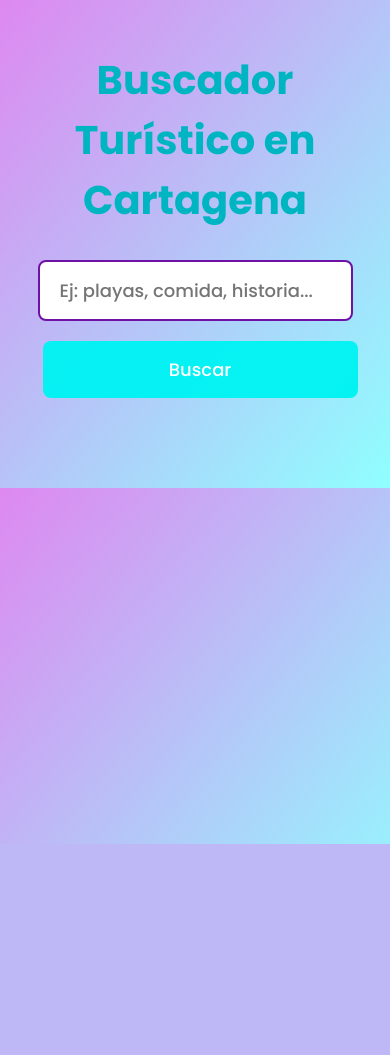
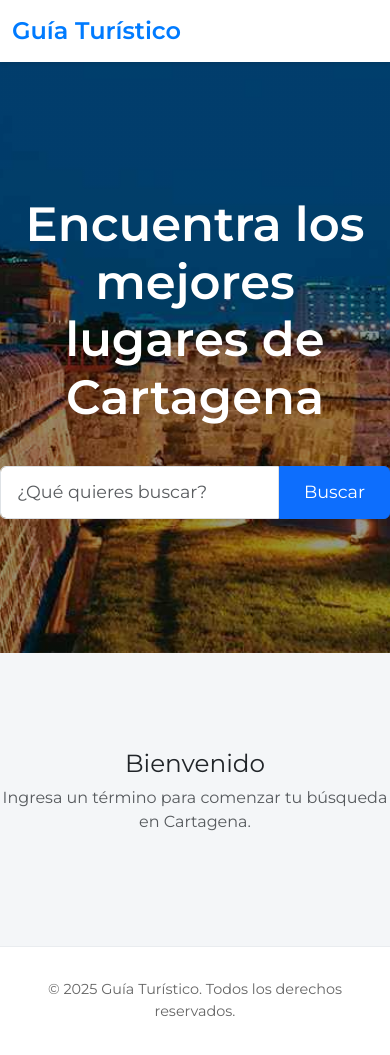
Before and after one commit to kalethabh/GuiaTuristico, a Flask app: page / in a window 390 px wide. Before the commit the page ends 844 px from the top, so only its background shows below. Run offline with Flask 3, Linux system fonts and the light colour scheme; parts of the project's set-up code (start-up, migrations or seed data) failed here and were passed over.

Commit message:
Cambios diseño

```diff
--- a/con imagenes/app.py
+++ b/con imagenes/app.py
@@ -1,90 +1,112 @@
-from flask import Flask, render_template, request
+import os
+from pathlib import Path
+
+from flask import Flask, render_template, request, url_for
 from sentence_transformers import SentenceTransformer, util, InputExample, losses
 from torch.utils.data import DataLoader
+import pandas as pd
 import numpy as np
-import pandas as pd
-import os
 
 app = Flask(__name__)
 
-# Cargar modelo
+# 1) Directorio base del script
+BASE_DIR = Path(__file__).resolve().parent
 
-if not os.path.exists("./cartagena_finetuned_moderno"):
-    print("Entrenando modelo desde cero...")
+# 2) Rutas a recursos
+EXCEL_PATH   = BASE_DIR / "datos.xlsx"
+INDICES_PATH = BASE_DIR / "indices.txt"
+MODEL_DIR    = BASE_DIR / "cartagena_finetuned_moderno"
+
+# Subcarpeta DENTRO de `static/` donde están las imágenes
+STATIC_IMGS_SUBFOLDER = "imagenes"
+
+# 3) Carga/entrena el modelo
+if not MODEL_DIR.exists():
+    print("🔧 Entrenando modelo desde cero...")
     model = SentenceTransformer('msmarco-distilbert-base-tas-b')
-    df = pd.read_excel("datos.xlsx", engine="openpyxl")
 
-# Convertir cada fila en un InputExample
-    train_examples = [
-    InputExample(texts=[row['x'], row['y']])
-    for _, row in df.iterrows()
-
+    df = pd.read_excel(EXCEL_PATH, engine="openpyxl")
+    ejemplos = [
+        InputExample(texts=[row['x'], row['y']])
+        for _, row in df.iterrows()
     ]
-
-
-    train_dataloader = DataLoader(train_examples, shuffle=True, batch_size=4)
-    train_loss = losses.MultipleNegativesRankingLoss(model)
+    loader = DataLoader(ejemplos, shuffle=True, batch_size=4)
+    loss_fn = losses.MultipleNegativesRankingLoss(model)
     model.fit(
-        train_objectives=[(train_dataloader, train_loss)],
+        train_objectives=[(loader, loss_fn)],
         epochs=3,
         warmup_steps=10,
         show_progress_bar=True
     )
-    model.save("./cartagena_finetuned_moderno", safe_serialization=False)
+    model.save(str(MODEL_DIR), safe_serialization=False)
 else:
-    print("Modelo ya entrenado. Cargando desde disco...")
+    print("✅ Modelo ya entrenado. Cargando desde disco...")
+    model = SentenceTransformer(str(MODEL_DIR))
 
-modelr = SentenceTransformer("./cartagena_finetuned_moderno")
-
-# Leer documentos
-with open("indices.txt", "r", encoding="utf-8") as f:
+# 4) Lee documentos
+with open(INDICES_PATH, "r", encoding="utf-8") as f:
     documents = [line.strip() for line in f if line.strip()]
 
-# Lista de imágenes correspondientes (mismo orden que documentos)
+# 5) Lista de nombres de archivos (en el mismo orden que `documents`)
 imagenes = [
-    "imagenes/ciudad_amurallada.jpg",
-    "imagenes/cafe_del_mar.jpg",
-    "imagenes/bocagrande.jpg",
-    "imagenes/castillo_san_felipe.jpg",
-    "imagenes/la_cevicheria.jpg",
-    "imagenes/islas_rosario.jpg",
-    "imagenes/chiva_rumbera.jpg",
-    "imagenes/getsemani.jpg",
-    "imagenes/mercado_basurto.jpg",
-    "imagenes/la_popa.jpg",
-    "imagenes/aereo.jpg",
-    "imagenes/transca.jpg",
-    "imagenes/paseobahia.jpg",
-    "imagenes/utb.jpg",
-    "imagenes/udc.jpg",
-    "imagenes/serrezuela.jpg",
-    "imagenes/plazaboca.jpg",
-    "imagenes/museo.jpg",
-    "imagenes/manzana.jpg",
-    "imagenes/terminal.jpg"]
-# Calcular embeddings al inicio
-doc_embeddings = modelr.encode(documents, convert_to_tensor=True)
+    "ciudad_amurallada.jpg",
+    "cafe_del_mar.jpg",
+    "bocagrande.jpg",
+    "castillo_san_felipe.jpg",
+    "la_cevicheria.jpg",
+    "islas_rosario.jpg",
+    "chiva_rumbera.jpg",
+    "getsemani.jpg",
+    "mercado_basurto.jpg",
+    "la_popa.jpg",
+    "aereo.jpg",
+    "transca.jpg",
+    "paseobahia.jpg",
+    "utb.jpg",
+    "udc.jpg",
+    "serrezuela.jpg",
+    "plazaboca.jpg",
+    "museo.jpg",
+    "manzana.jpg",
+    "terminal.jpg"
+]
+
+# 6) Precompute embeddings de los documentos
+doc_embeddings = model.encode(documents, convert_to_tensor=True)
 
 @app.route("/", methods=["GET", "POST"])
 def index():
     resultados = []
+
     if request.method == "POST":
-        query = request.form.get("query")
+        query = request.form.get("query", "").strip()
         if query:
-            query_embedding = modelr.encode(query, convert_to_tensor=True)
-            scores = util.pytorch_cos_sim(query_embedding, doc_embeddings)[0]
+            # Embedding de la consulta
+            q_emb = model.encode(query, convert_to_tensor=True)
+            scores = util.pytorch_cos_sim(q_emb, doc_embeddings)[0]
             top_k = 3
-            top_indices = np.argsort(-scores.cpu().numpy())[:top_k]
+            top_idxs = np.argsort(-scores.cpu().numpy())[:top_k]
 
-            resultados = [
-                {
+            # Verifica existencia en disco (debug)
+            for idx in top_idxs:
+                nombre = imagenes[idx]
+                path = BASE_DIR / "static" / STATIC_IMGS_SUBFOLDER / nombre
+                if not path.exists():
+                    print(f"⚠️ No existe en disco: {path}")
+
+            # Construye resultados con URL a static
+            for i in top_idxs:
+                resultados.append({
                     "texto": documents[i],
-                    "imagen": imagenes[i],
+                    "imagen_url": url_for(
+                        'static',
+                        filename=f"{STATIC_IMGS_SUBFOLDER}/{imagenes[i]}"
+                    ),
                     "score": f"{scores[i]:.4f}"
-                }
-                for i in top_indices
-            ]
+                })
+
     return render_template("index.html", resultados=resultados)
 
+
 if __name__ == "__main__":
-    app.run(debug=True)
+    app.run(debug=True, host="0.0.0.0", port=5000)
--- a/con imagenes/templates/index.html
+++ b/con imagenes/templates/index.html
@@ -2,130 +2,134 @@
 <html lang="es">
 <head>
   <meta charset="UTF-8">
-    <title>ChaTurismo Cartagena</title>
-    <link href="https://fonts.googleapis.com/css2?family=Poppins:wght@300;500;700&display=swap" rel="stylesheet">
+  <meta name="viewport" content="width=device-width, initial-scale=1, shrink-to-fit=no">
+  <title>Guía Turístico - Buscador</title>
+  <!-- Google Fonts -->
+  <link href="https://fonts.googleapis.com/css2?family=Montserrat:wght@400;600&display=swap" rel="stylesheet">
+  <!-- Bootstrap CSS -->
+  <link href="https://cdn.jsdelivr.net/npm/bootstrap@5.3.0/dist/css/bootstrap.min.css" rel="stylesheet">
   <style>
-        * {
+    body {
+      font-family: 'Montserrat', sans-serif;
+      background: #f4f6f8;
       margin: 0;
       padding: 0;
-            box-sizing: border-box;
-            font-family: 'Poppins', sans-serif;
     }
-
-        body {
-            background: linear-gradient(to bottom right, #de88f0, #8fffff);
-            padding: 50px 20px;
-            color: #333;
+    .navbar {
+      background-color: #ffffff;
+      box-shadow: 0 2px 4px rgba(0,0,0,0.1);
     }
-
-        h1 {
+    .navbar-brand {
+      font-weight: 600;
+      font-size: 1.5rem;
+      color: #007bff;
+    }
+    .hero {
+      background: linear-gradient(rgba(0,0,0,0.4), rgba(0,0,0,0.4)), url('/static/imagenes/ciudad_amurallada.jpg') center/cover no-repeat;
+      height: 70vh;
+      display: flex;
+      align-items: center;
+      justify-content: center;
+      flex-direction: column;
       text-align: center;
-            margin-bottom: 30px;
-            font-size: 40px;
-            color: #00b5c2;
+      color: #fff;
     }
-
-        form {
-            text-align: center;
-            margin-bottom: 40px;
+    .hero h1 {
+      font-size: 3rem;
+      font-weight: 600;
+      margin-bottom: 1rem;
     }
-
-        input[type="text"] {
-            width: 60%;
-            max-width: 500px;
-            padding: 15px 20px;
-            font-size: 18px;
-            border: 2px solid #6f11a5;
-            border-radius: 8px;
-            outline: none;
-            transition: 0.3s;
+    .search-bar {
+      max-width: 600px;
+      width: 100%;
+      display: flex;
     }
-
-        input[type="text"]:focus {
-            border-color: #8c3b1f;
+    .search-bar .form-control {
+      border-top-right-radius: 0;
+      border-bottom-right-radius: 0;
+      font-size: 1.1rem;
+      padding: 0.75rem 1rem;
     }
-
-        button {
-            padding: 15px 25px;
-            margin-left: 10px;
-            font-size: 18px;
-            background-color: #00f3f3f6;
-            color: white;
+    .search-bar .btn {
+      border-top-left-radius: 0;
+      border-bottom-left-radius: 0;
+      font-size: 1.1rem;
+      padding: 0.75rem 1.5rem;
+    }
+    .results-section {
+      padding: 3rem 0;
+    }
+    .card {
       border: none;
-            border-radius: 8px;
-            cursor: pointer;
-            transition: background-color 0.3s ease;
+      transition: transform 0.2s, box-shadow 0.2s;
     }
-
-        button:hover {
-            background-color: #00f5f5;
+    .card:hover {
+      transform: translateY(-5px);
+      box-shadow: 0 6px 18px rgba(0,0,0,0.1);
     }
-
-        .resultado {
-            background: white;
-            max-width: 700px;
-            margin: 20px auto;
-            border-radius: 16px;
-            box-shadow: 0 10px 25px rgba(0,0,0,0.1);
-            overflow: hidden;
-            animation: fadeIn 0.5s ease;
-        }
-
-        .resultado img {
-            width: 100%;
-            height: 300px;
+    .card-img-top {
+      height: 180px;
       object-fit: cover;
     }
-
-        .contenido {
-            padding: 20px;
-        }
-
-        .contenido p {
-            font-size: 16px;
-            line-height: 1.6;
-            color: #444;
-        }
-
-        .score {
-            font-size: 14px;
-            color: #888;
-            margin-top: 10px;
-        }
-
-        @keyframes fadeIn {
-            from { opacity: 0; transform: translateY(20px); }
-            to { opacity: 1; transform: translateY(0); }
-        }
-
-        @media (max-width: 768px) {
-            input[type="text"] {
-                width: 90%;
-                margin-bottom: 10px;
-            }
-
-            button {
-                margin-top: 10px;
-                width: 90%;
-            }
+    .footer {
+      background: #ffffff;
+      padding: 2rem 0;
+      text-align: center;
+      font-size: 0.9rem;
+      color: #666;
+      border-top: 1px solid #e9ecef;
     }
   </style>
 </head>
 <body>
-    <h1> Buscador Turístico en Cartagena</h1>
-    <form method="POST">
-        <input type="text" name="query" placeholder="Ej: playas, comida, historia..." required>
-        <button type="submit">Buscar</button>
+  <!-- Navbar -->
+  <nav class="navbar navbar-expand-lg">
+    <div class="container">
+      <a class="navbar-brand" href="#">Guía Turístico</a>
+    </div>
+  </nav>
+
+  <!-- Hero Section with Search -->
+  <section class="hero">
+    <h1>Encuentra los mejores lugares de Cartagena</h1>
+    <form method="post" class="search-bar mt-4">
+      <input type="text" name="query" class="form-control" placeholder="¿Qué quieres buscar?" required>
+      <button type="submit" class="btn btn-primary">Buscar</button>
     </form>
+  </section>
 
+  <!-- Resultados -->
+  <div class="container results-section">
+    {% if resultados %}
+    <div class="row g-4">
       {% for r in resultados %}
-    <div class="resultado">
-        <img src="{{ url_for('static', filename=r.imagen) }}" alt="Imagen del lugar">
-        <div class="contenido">
-            <p>{{ r.texto }}</p>
-            <p class="score"> Relevancia: {{ r.score }}</p>
+      <div class="col-lg-4 col-md-6">
+        <div class="card h-100">
+          <img src="{{ r.imagen_url }}" class="card-img-top" alt="{{ r.texto }}">
+          <div class="card-body">
+            <h5 class="card-title">{{ r.texto }}</h5>
+            <p class="card-text"><small class="text-muted">Relevancia: {{ r.score }}</small></p>
+          </div>
         </div>
       </div>
       {% endfor %}
+    </div>
+    {% else %}
+    <div class="text-center py-5">
+      <h2 class="fw-light">Bienvenido</h2>
+      <p class="text-muted">Ingresa un término para comenzar tu búsqueda en Cartagena.</p>
+    </div>
+    {% endif %}
+  </div>
+
+  <!-- Footer -->
+  <footer class="footer">
+    <div class="container">
+      &copy; 2025 Guía Turístico. Todos los derechos reservados.
+    </div>
+  </footer>
+
+  <!-- Bootstrap JS -->
+  <script src="https://cdn.jsdelivr.net/npm/bootstrap@5.3.0/dist/js/bootstrap.bundle.min.js"></script>
 </body>
 </html>
```
Also changed, not shown: 1 other file. Lines whose indentation alone changed are shown as unchanged.
